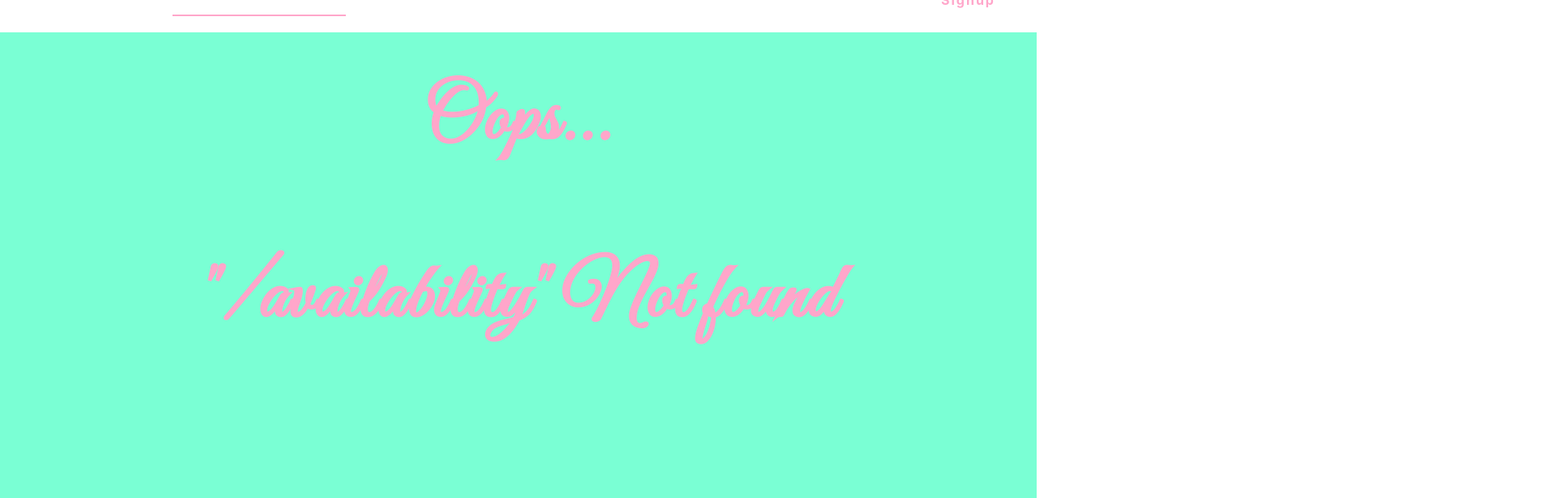
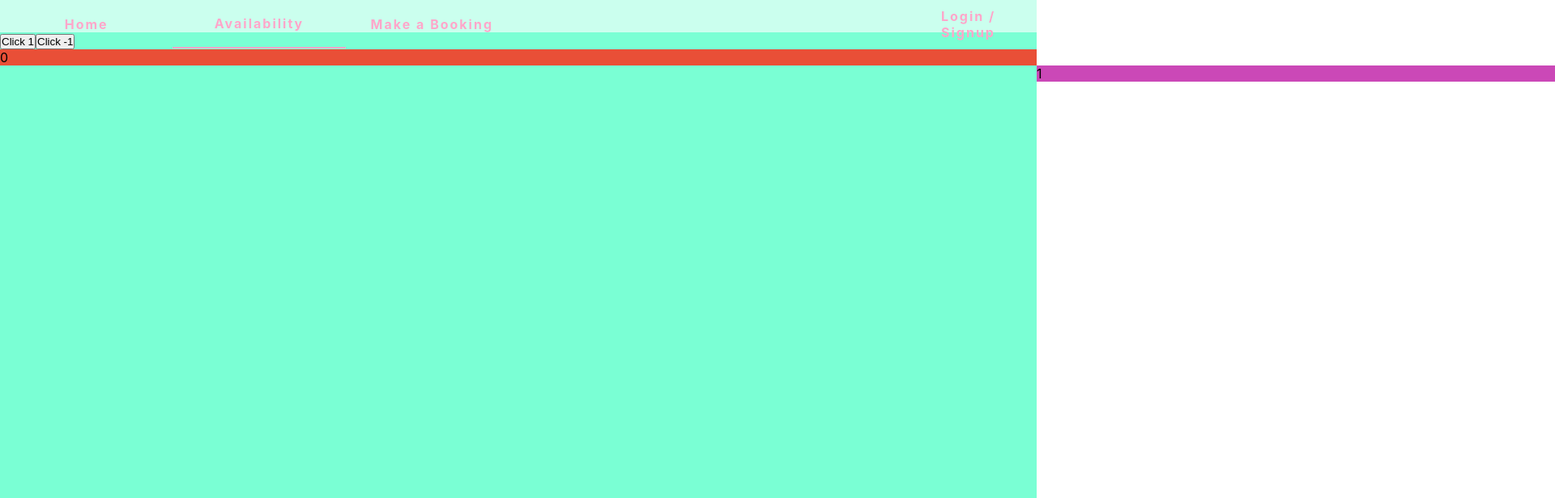
Before and after one commit to Shiggins95/booking_system, a React (Create React App) app: page /availability in a window 1280 px wide. Before the commit this address had no page. Shown: the top 616 px of the page at 81% size, 1920 px wide, since content can reach past the window. Built offline with nearby package versions, Linux system fonts and the light colour scheme; the HTML template or start-up script is replaced by a standard one.

Commit message:
some logic added for carousel effect. still working through

```diff
--- a/package.json
+++ b/package.json
@@ -19,6 +19,7 @@
     "react-redux": "^7.2.2",
     "react-router-dom": "^5.2.0",
     "react-scripts": "4.0.1",
+    "react-spring": "^8.0.27",
     "redux": "^4.0.5",
     "redux-devtools-extension": "^2.13.8",
     "typescript": "^4.0.3",
--- a/src/App.tsx
+++ b/src/App.tsx
@@ -6,10 +6,7 @@ import NotFound from './Views/NotFound/NotFound';
 import './App.css';
 import HomeContainer from './Views/Home/Home';
 import Navbar from './Components/Navbar/Navbar';
-
-export interface RefProps {
-    ref: Object,
-}
+import AvailabilityContainer from './Views/Availability/Availability';
 
 function App() {
   return (
@@ -20,6 +17,7 @@ function App() {
       <div className="main">
         <Switch>
           <Route exact path="/" component={HomeContainer} />
+          <Route exact path="/availability" component={AvailabilityContainer} />
           <Route component={NotFound} />
         </Switch>
       </div>
--- /dev/null
+++ b/src/Components/BookingsView/BookingsComponent.tsx
@@ -0,0 +1,70 @@
+/* eslint-disable no-unused-vars */
+import React, { useEffect, useRef, useState } from 'react';
+import { useSprings, animated, useTransition } from 'react-spring';
+import { vw } from '../../Helpers/Dimensions';
+
+interface BookingsComponentProps {
+    bookings: Object[]
+}
+interface DateObject {
+    date: string;
+    id: number;
+}
+const BookingsComponent = ({ bookings }: BookingsComponentProps) => {
+  const [dates, setDates] = useState<DateObject[]>([]);
+  const currentColor = useRef(0);
+  const index = useRef(0);
+  const colors: string[] = ['CB48B7', '2E2D4D', '337357', '6D9F71', 'EB7BC0', 'EED5C2', 'E94F37'];
+  useEffect(() => {
+    const _dates: DateObject[] = [];
+    const datesRaw: String[] = [];
+    const date = new Date();
+    let currentIncrement = 0;
+    for (let i = 0; i < 5; i++) {
+      const currentDate = date;
+      currentDate.setDate(currentDate.getDate() + currentIncrement);
+      _dates.push(
+        { date: currentDate.toUTCString().substring(0, 16), id: currentIncrement },
+      );
+      datesRaw.push(currentDate.toUTCString().substring(0, 16));
+      currentIncrement += 1;
+    }
+    setDates(_dates);
+    console.log(datesRaw);
+  }, []);
+  const [springs, set] = useSprings(dates.length, (i) => ({ x: vw * i, display: 'block' }));
+  console.log(springs);
+  const handleClick = (value: number) => {
+    index.current += value;
+    console.log(index.current);
+    debugger;
+    // @ts-ignore
+    // eslint-disable-next-line consistent-return
+    set((i) => {
+      if (i < index.current || i > index.current + 1) return { display: 'none' };
+      const x = ((i - index.current) * vw) * value;
+      return { display: 'block', x };
+    });
+  };
+  const randomColor = () => {
+    const currentColorIndex = currentColor.current === colors.length - 1 ? 0 : currentColor.current + 1;
+    currentColor.current = currentColorIndex;
+    return colors[currentColorIndex];
+  };
+  return (
+    <div>
+      <button type="button" onClick={() => handleClick(1)} value={1}>Click 1</button>
+      <button type="button" onClick={() => handleClick(-1)} value={-1}>Click -1</button>
+      {
+          springs.map(({ x, display }, i) => (
+            // eslint-disable-next-line max-len,react/no-array-index-key
+            <animated.div key={i} style={{ display, transform: x.interpolate((y) => `translateX(${y}px)`), background: `#${randomColor()}` }}>
+              {i}
+            </animated.div>
+          ))
+      }
+    </div>
+  );
+};
+
+export default BookingsComponent;
--- a/src/Components/Navbar/Navbar.tsx
+++ b/src/Components/Navbar/Navbar.tsx
@@ -30,7 +30,6 @@ const Navbar = ({ location: { pathname } }: MatchProps) => {
     window.addEventListener('scroll', scroll);
     return () => window.removeEventListener('scroll', scroll);
   });
-  console.log(open);
   return (
     <div id="navigation_bar" className={open ? 'visible' : 'hidden'}>
       <div className="left">
--- a/src/Helpers/DOMEvents.ts
+++ b/src/Helpers/DOMEvents.ts
@@ -1,4 +1,6 @@
 /* eslint-disable no-unused-vars */
+import { vh } from './Dimensions';
+
 interface NavbarScrollProps {
   open: boolean;
   pathname: string;
@@ -6,13 +8,14 @@ interface NavbarScrollProps {
 }
 export const scrollEvent = ({ open, setOpen, pathname }: NavbarScrollProps): void => {
   if (pathname !== '/') {
+    setOpen(true);
     return;
   }
-  const vh = Math.max(document.documentElement.clientHeight || 0, window.innerHeight || 0);
+  if (pathname === '/' && window.scrollY <= vh * 0.05) {
+    setOpen(false);
+  }
   const toDisplay: boolean = window.scrollY >= vh * 0.05 && !open;
   const toHide: boolean = window.scrollY === 0 && open;
-  console.log('TD: ', toDisplay);
-  console.log('TH: ', toHide);
   if (toDisplay) {
     setOpen(true);
   } else if (toHide) {
--- /dev/null
+++ b/src/Helpers/Dimensions.ts
@@ -0,0 +1,2 @@
+export const vh = Math.max(document.documentElement.clientHeight || 0, window.innerHeight || 0);
+export const vw = Math.max(document.documentElement.clientWidth || 0, window.innerWidth || 0);
--- /dev/null
+++ b/src/Views/Availability/Availability.tsx
@@ -0,0 +1,15 @@
+import React from 'react';
+import BookingsComponent from '../../Components/BookingsView/BookingsComponent';
+
+const AvailabilityContainer = () => {
+  const bookings = [
+    { id: 1, title: 'Booking 1', date: new Date() },
+  ];
+  return (
+    <div className="availability_container">
+      <BookingsComponent bookings={bookings} />
+    </div>
+  );
+};
+
+export default AvailabilityContainer;
--- a/src/Views/Home/Home.tsx
+++ b/src/Views/Home/Home.tsx
@@ -1,11 +1,17 @@
-import React, { useRef } from 'react';
+import React, { useEffect, useRef } from 'react';
 import './Home.css';
+import { useDispatch } from 'react-redux';
 import Showcase from './Showcase';
 import Services from './Services';
 import Gallery from './Gallery';
+import { _setNavbarClosed } from '../../Redux/actions';
 
 const HomeContainer = () => {
-  console.log('home test');
+  const dispatch = useDispatch();
+  useEffect(() => {
+    dispatch(_setNavbarClosed());
+    window.scrollTo(0, 0);
+  }, []);
   const scrollRef = useRef<HTMLDivElement>(null);
   const scrollToServices = () => {
     if (!scrollRef.current) {
```
Also changed, not shown: .eslintrc.json, 2 other files (tests, documents, lock files or other folders).
